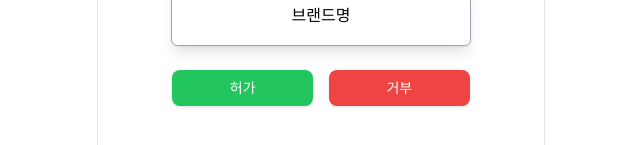
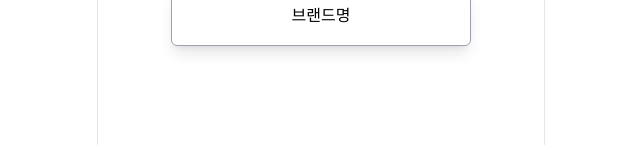
Before and after one commit to teamGrowup/fd_grow, a Next.js app in the folder src/app/admin/: page /brand/1 in a window 1280 px wide. Shown: the part 575-720 px from the top of the page, without its empty margins (319-959 px from the left). Built offline with nearby package versions, Linux system fonts and the light colour scheme.

Commit message:
refactor: admin

```diff
--- a/src/app/admin/src/app/(routes)/brand/[slug]/page.tsx
+++ b/src/app/admin/src/app/(routes)/brand/[slug]/page.tsx
@@ -3,7 +3,22 @@
 import { Button } from "@/packages/ui/src/index";
 import LogoBar from "@/app/admin/src/components/LogoBar";
 
+import { useRouter } from "next/navigation";
+import { useEffect, useState } from "react";
+
 const BrandDetail: React.FC = () => {
+  const router = useRouter();
+  const [isApproved, setIsApproved] = useState<string | null>(null);
+  useEffect(() => {
+    if (typeof window !== "undefined") {
+      // 클라이언트 측에서만 실행됨
+      const queryParams = new URLSearchParams(window.location.search);
+      const approvedStatus = queryParams.get("isApproved");
+      console.log(approvedStatus);
+      setIsApproved(approvedStatus);
+    }
+  }, []);
+
   return (
     <>
       <LogoBar />
@@ -26,12 +41,16 @@ const BrandDetail: React.FC = () => {
         <p className="text-center text-black">브랜드명</p>
       </div>
       <div className="flex justify-between w-2/3 mx-auto mt-6">
+        {isApproved === "null" && (
+          <>
             <Button className="bg-green-500 text-white py-2 rounded-lg hover:bg-green-600 transition-colors w-full mr-2">
               허가
             </Button>
             <Button className="bg-red-500 text-white py-2 rounded-lg hover:bg-red-600 transition-colors w-full ml-2">
               거부
             </Button>
+          </>
+        )}
       </div>
     </>
   );
--- a/src/app/admin/src/app/(routes)/product/[slug]/page.tsx
+++ b/src/app/admin/src/app/(routes)/product/[slug]/page.tsx
@@ -3,9 +3,19 @@
 import { Button } from "@/packages/ui/src/index";
 import LogoBar from "@/app/admin/src/components/LogoBar";
 import { useParams } from "next/navigation";
+import { useEffect, useState } from "react";
 
 const ProductDetailPage: React.FC = () => {
   const { params } = useParams();
+  const [isApproved, setIsApproved] = useState<string | null>(null);
+
+  useEffect(() => {
+    if (typeof window !== "undefined") {
+      const queryParams = new URLSearchParams(window.location.search);
+      const approvedStatus = queryParams.get("isApproved");
+      setIsApproved(approvedStatus);
+    }
+  }, []);
 
   return (
     <>
@@ -15,12 +25,16 @@ const ProductDetailPage: React.FC = () => {
           상품 {params}에 대한 분석 화면
         </h1>
         <div className="flex justify-between absolute bottom-4 left-0 right-0 px-4">
+          {isApproved === "null" && (
+            <>
               <Button className="bg-green-500 text-white py-2 rounded-lg hover:bg-green-600 transition-colors w-full mr-2">
                 허가
               </Button>
               <Button className="bg-red-500 text-white py-2 rounded-lg hover:bg-red-600 transition-colors w-full ml-2">
                 거부
               </Button>
+            </>
+          )}
         </div>
       </div>
     </>
--- a/src/app/admin/src/components/MultiItem.tsx
+++ b/src/app/admin/src/components/MultiItem.tsx
@@ -39,11 +39,12 @@ const MultiItem: React.FC<ItemPropsType> = ({ category, id, isApproved }) => {
     );
 
   const handleClick = () => {
+    const query = `?isApproved=${isApproved}`;
     if (category === "product") {
-      router.push(`/product/${id}`);
+      router.push(`/product/${id}${query}`);
     }
     if (category === "brand") {
-      router.push(`/brand/${id}`);
+      router.push(`/brand/${id}${query}`);
     }
   };
 
```
Lines whose indentation alone changed are shown as unchanged.
